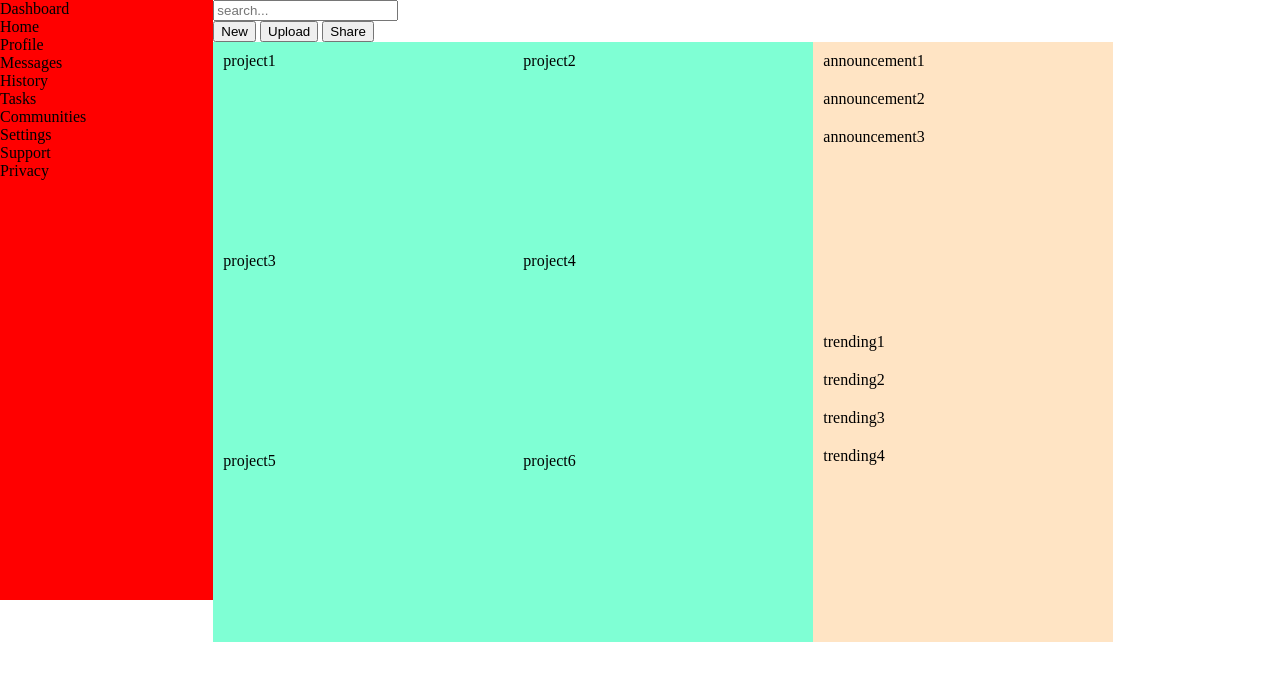
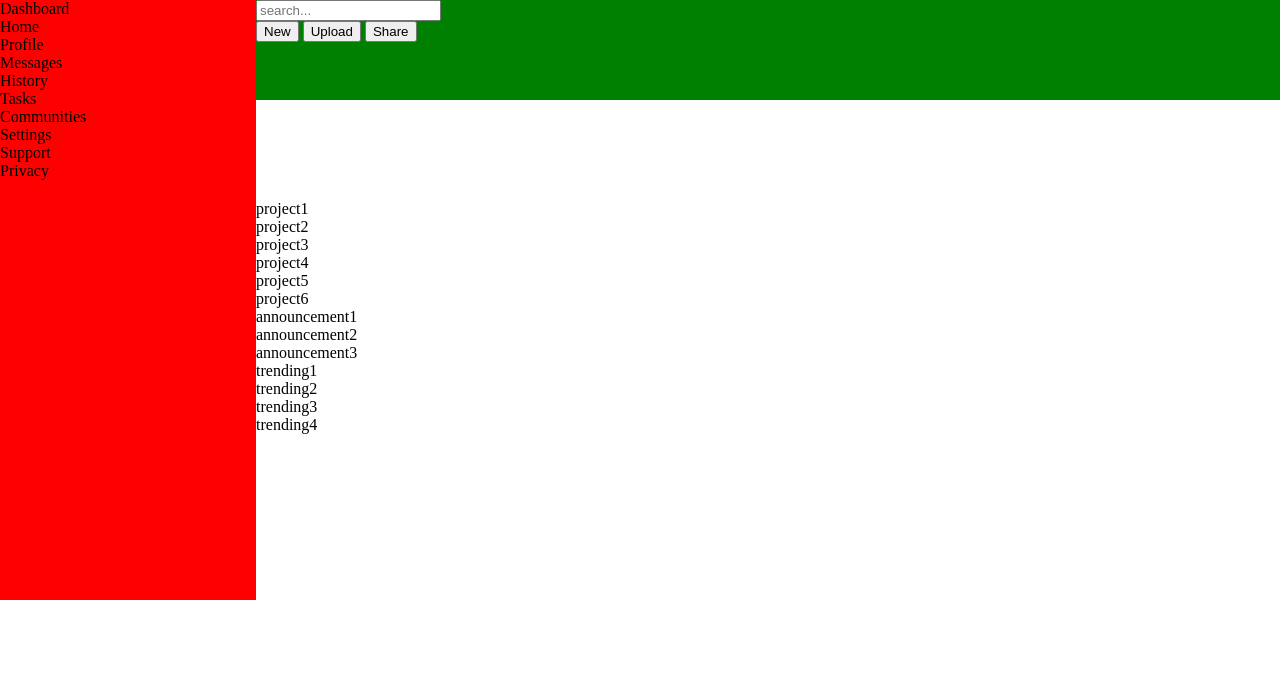
Before and after one commit to AndresMirandaDev/Dashboard-Rp, a plain HTML site: page index.html in a window 1280 px wide. Drawn offline with Linux system fonts and the light colour scheme.

Commit message:
changed all the layout to be done with grid instead of flex and grid

```diff
--- a/index.html
+++ b/index.html
@@ -8,6 +8,7 @@
     <link rel="stylesheet" href="style.css">
 </head>
 <body>
+ <div class="container">
     <div class="sidebar">
         <div id="sidebar-heading">Dashboard</div>
         <div class="sidebar-content">Home</div>
@@ -20,8 +21,7 @@
         <div class="sidebar-content">Support</div>
         <div class="sidebar-content">Privacy</div>
     </div>
-    <div class="content-container">
-        <div class="heading">
+    <div class="headbar">
         <input type="text" name="searchbar" placeholder="search...">
         <div class="button-container">
             <button class="btn">New</button>
@@ -29,6 +29,7 @@
             <button class="btn">Share</button>
         </div>
     </div>
+    <div class="content-container">
         <div class="grid-container">
             <div class="left-grid">
                 <div class="left-grid-item">project1</div>
@@ -53,5 +54,6 @@
             </div>
         </div>
     </div>
+ </div>
 </body>
 </html>
--- a/style.css
+++ b/style.css
@@ -1,56 +1,29 @@
 body{
     height: 100vh;
     width: 100vw;
-    display: flex;
-    margin: 0;
+    margin : 0;
+}
+
+.container{
+    display: grid;
+    grid-template-columns: repeat(5, 1fr);
+    grid-template-rows: repeat(3, 200px);
+
 }
 
 .sidebar{
+    grid-column-start: 1;
+    grid-column-end: 2;
+    grid-row-start: 1;
+    grid-row-end: 4;
     background-color: red;
-    width: 20%;
-    height: 600px;
 }
 
-.content-container{
-    width: 100%;
-    display: flex;
-    flex-direction: column;
+.headbar{
+    grid-column-start: 2;
+    grid-column-end: 6;
+    grid-row-start: 1;
+    grid-row-end: 2;
+    background-color: green;
+    height: 100px;
 }
-
-.grid-container{
-    display: grid;
-    grid-template-columns: repeat(3, 300px);
-    grid-template-rows:  repeat(3 , 300px);
-}
-
-.left-grid{
-    grid-column-start: 1;
-    grid-column-end: 3;
-    grid-row-start: 1;
-    grid-row-end: 3;
-    display: grid;
-    grid-template-columns: repeat(2, auto);
-    grid-template-rows: 3;
-    background-color: aquamarine;
-}
-
-.right-grid{
-    grid-row-start:1 ;
-    grid-row-end: 3;
-    display: grid;
-    grid-template-columns: 1;
-    grid-template-rows: 2;
-    background-color: bisque;
-}
-
-.left-grid-item{
-    padding:10px;
-}
-
-.announcement-item{
-    padding:10px;
-}
-
-.trending-item{
-    padding:10px;
-}
```
Lines whose indentation alone changed are shown as unchanged.
